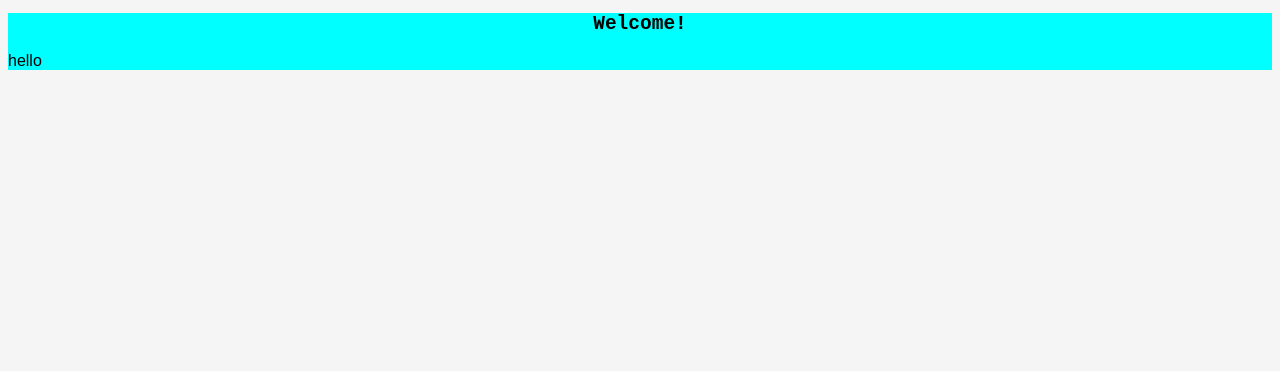
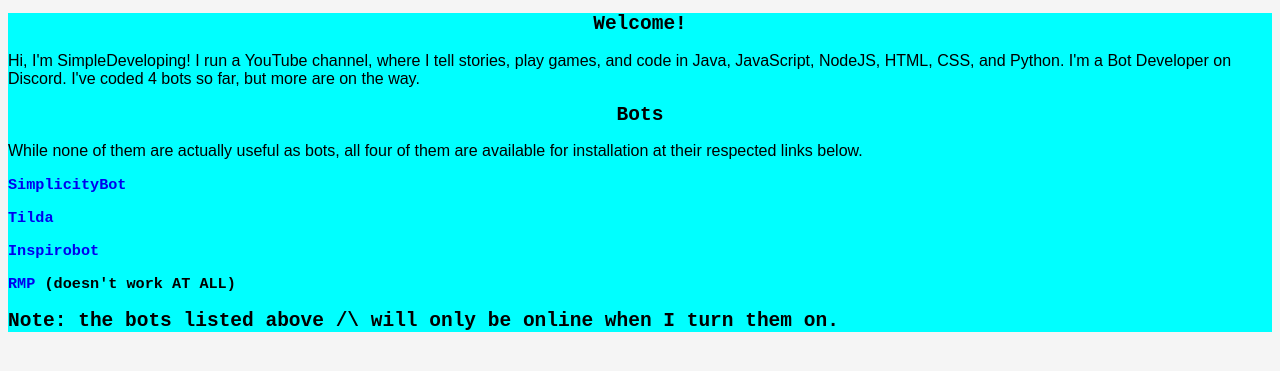
Before and after one commit to SimpleDeveloping/simpledeveloping.github.io, a plain HTML site: page index.html in a window 1280 px wide. Shown: the part 217-588 px from the top of the page. Drawn offline with Linux system fonts and the light colour scheme.

Commit message:
more code

```diff
--- a/index.html
+++ b/index.html
@@ -16,7 +16,17 @@
     </div>
     <div class="main">
         <h2 align="center">Welcome!</h2>
-        <p>hello</p>
+        <p>Hi, I'm SimpleDeveloping! I run a YouTube channel, where I tell stories, play games, and code in Java,
+            JavaScript, NodeJS, HTML, CSS, and Python. I'm a Bot Developer on Discord. I've coded 4 bots so far, but
+            more are on the way.</p>
+        <h2 align="center">Bots</h2>
+        <p>While none of them are actually useful as bots, all four of them are available for installation at their
+            respected links below.</p>
+        <h3><a href="https://tinyurl.com/y6dew7pn">SimplicityBot</a></h3>
+        <h3><a href="https://tinyurl.com/y5lugkdf">Tilda</a></h3>
+        <h3><a href="https://tinyurl.com/y5zzwbem">Inspirobot</a></h3>
+        <h3><a href="https://tinyurl.com/y3a25gb9">RMP</a> (doesn't work AT ALL)</h3>
+        <h2>Note: the bots listed above /\ will only be online when I turn them on.</h2>
     </div>
 </body>
 
```
Also changed, not shown: 1 other file.
